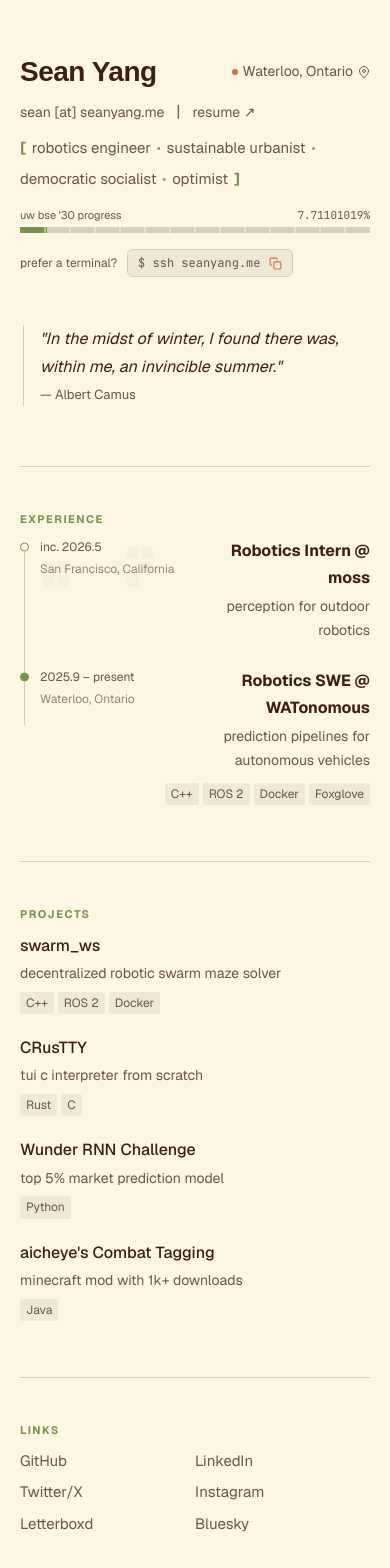
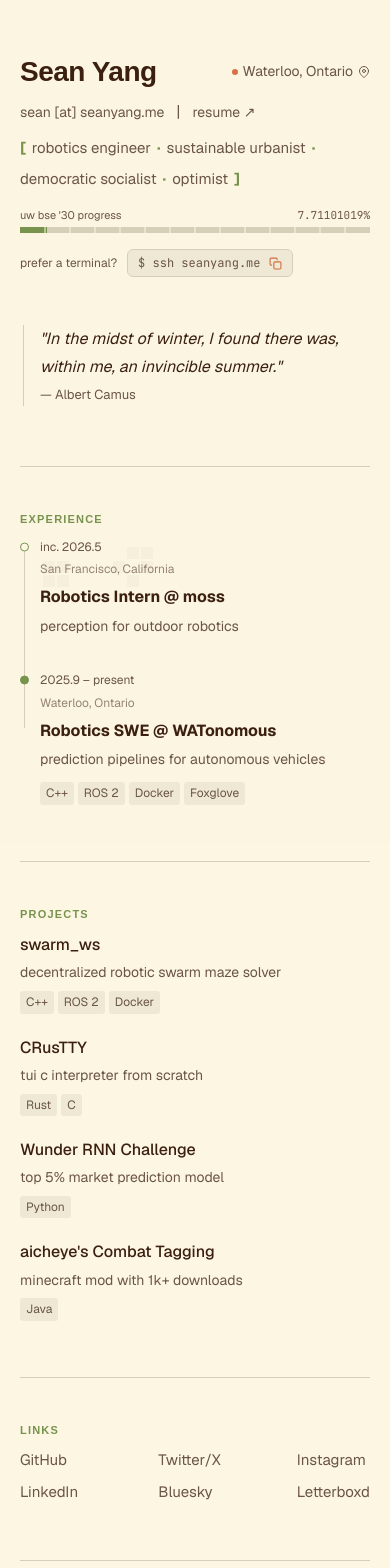
Before and after one commit to aicheye/seanyang.me, a Next.js app: page / in a window 390 px wide. Shown: the top 1568 px of the page. Built offline with nearby package versions, Linux system fonts and the light colour scheme; a web font is replaced by a local one.

Commit message:
style: refine CSS styles for improved layout and readability; adjust h2 font properties and update grid layout in links section

```diff
--- a/src/app/globals.css
+++ b/src/app/globals.css
@@ -7,7 +7,7 @@
   --secondary: #77934d;
   --link: #268bd2;
   --badge-bg: #eee8d5;
-  --surface: rgba(253, 246, 227, 0.85);
+  --surface: rgba(253, 246, 227, 0.83);
   --surface-shadow: rgba(253, 246, 227, 0.96);
   --display: var(--font-unbounded), system-ui, sans-serif;
 
@@ -132,13 +132,15 @@ section {
 }
 
 h2 {
+  font-family: var(--display);
   font-size: 11px;
-  font-weight: 700;
+  font-weight: 600;
   text-transform: uppercase;
-  letter-spacing: 1.5px;
+  letter-spacing: 1.2px;
   color: var(--secondary);
   margin: 0;
   padding-top: 3px;
+
 }
 
 h2 span {
@@ -235,7 +237,7 @@ h2 span {
   display: flex;
   justify-content: space-between;
   align-items: flex-start;
-  gap: 12px;
+  gap: 24px;
   position: relative;
 }
 
@@ -288,7 +290,6 @@ h2 span {
   margin: 0;
   font-size: 14px;
   color: var(--text);
-  text-align: right;
 }
 
 .badges-right {
@@ -337,7 +338,8 @@ h2 span {
 
 .links {
   display: grid;
-  grid-template-columns: 1fr 1fr 1fr;
+  grid-auto-flow: column;
+  grid-template-rows: repeat(2, 1fr);
   gap: 6px 0;
 }
 
@@ -581,4 +583,17 @@ footer a {
     position: relative;
     z-index: 2;
   }
+
+  .job-header {
+    flex-direction: column;
+    gap: 4px;
+  }
+
+  .job-body {
+    align-items: flex-start;
+  }
+
+  .job {
+    padding-bottom: 32px;
+  }
 }
--- a/src/data/socials.ts
+++ b/src/data/socials.ts
@@ -17,7 +17,7 @@ export const socials: Social[] = [
   { label: "GitHub", href: "https://github.com/aicheye" },
   { label: "LinkedIn", href: "https://linkedin.com/in/syang07/" },
   { label: "Twitter/X", href: "https://x.com/aicheye" },
+  { label: "Bluesky", href: "https://bsky.app/profile/seanyang.me" },
   { label: "Instagram", href: "https://instagram.com/seanyang_esports_gaming" },
   { label: "Letterboxd", href: "https://letterboxd.com/aicheye/" },
-  { label: "Bluesky", href: "https://bsky.app/profile/seanyang.me" },
 ];
```
